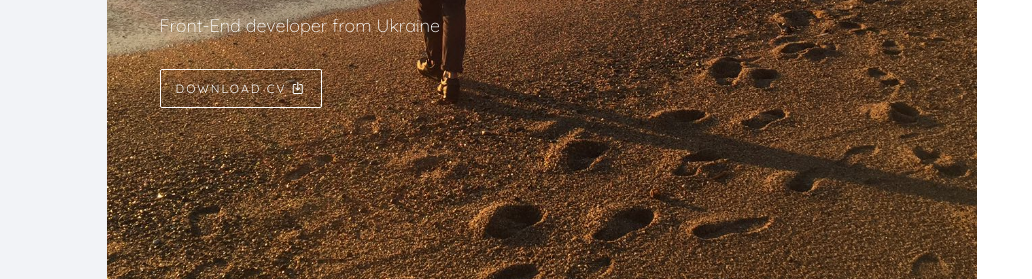
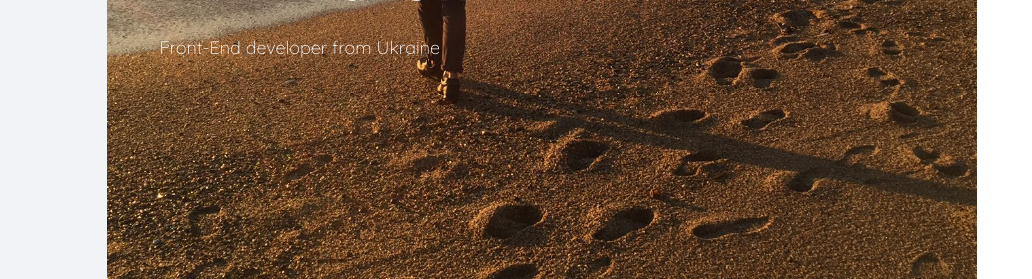
Before and after one commit to whoisandrii/whoisandrii.github.io, a plain HTML site: page index.html in a window 1280 px wide. Shown: the part 426-705 px from the top of the page, 248-1280 px from the left. Drawn offline with nearby package versions, Linux system fonts and the light colour scheme; files whose address does not match are found by name; a web font is replaced by a local one.

Commit message:
[html] download CV removed;

```diff
--- a/index.html
+++ b/index.html
@@ -84,8 +84,8 @@
                                             <div class="desc">
                                                 <h1>Hi! <br>I'm Andrew</h1>
                                                 <h2>Front-End developer from Ukraine</h2>
-                                                <p><a class="btn btn-primary btn-learn">Download CV <i
-                                                        class="icon-download4"></i></a></p>
+                                                <!--<p><a class="btn btn-primary btn-learn">Download CV <i-->
+                                                        <!--class="icon-download4"></i></a></p>-->
                                             </div>
                                         </div>
                                     </div>
```
